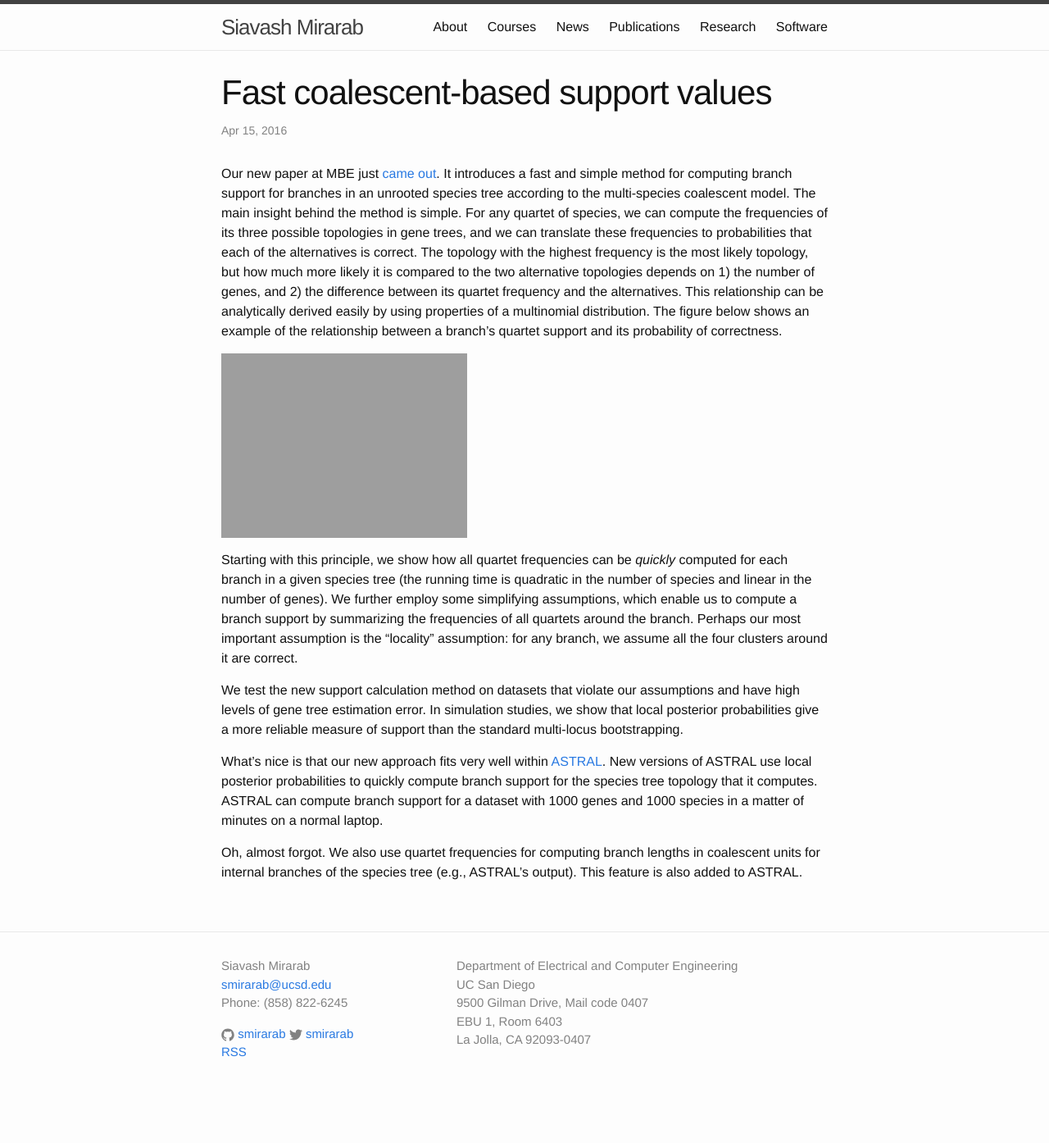
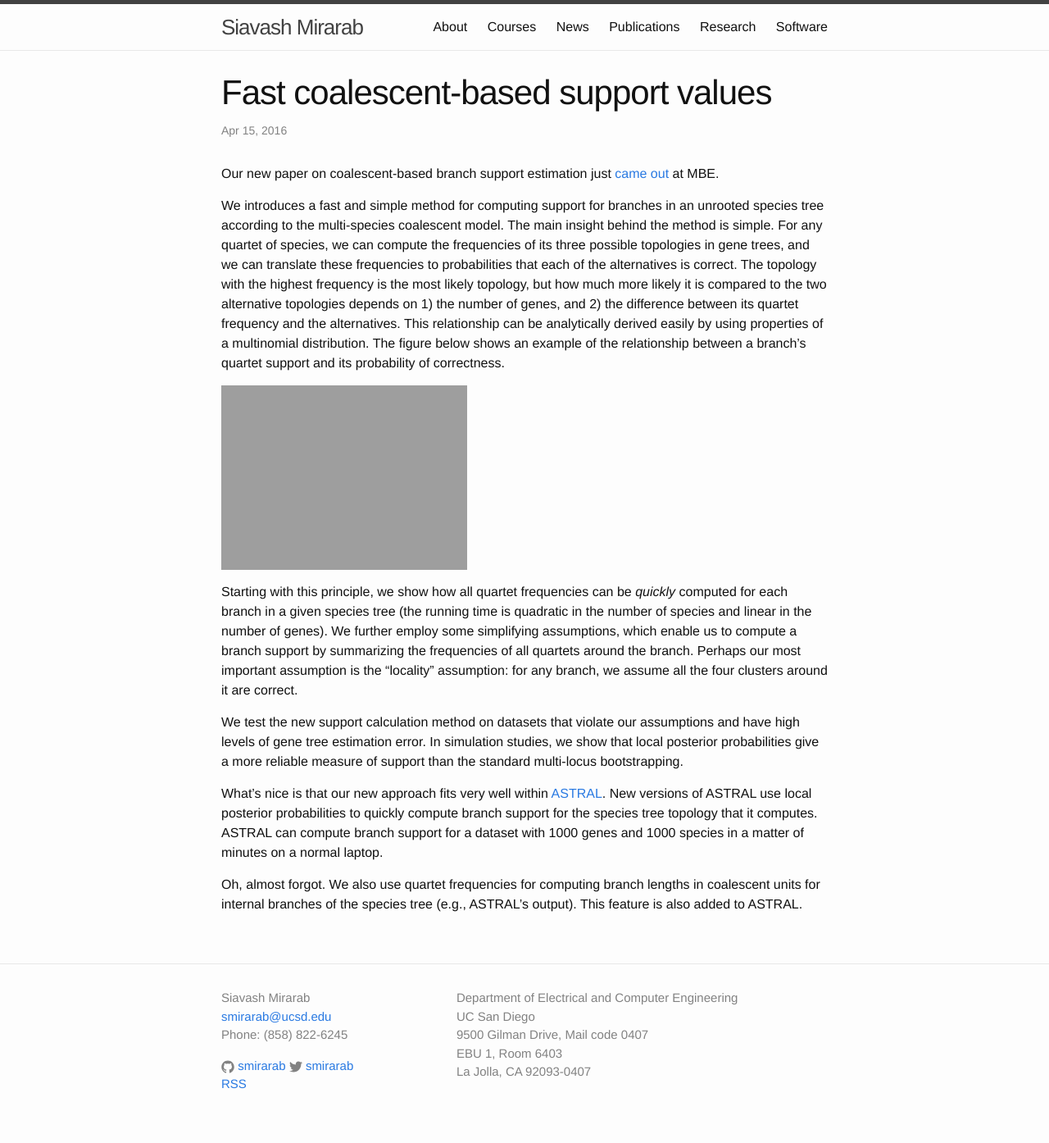
Before and after one commit to smirarab/website, a Jekyll site: the page built from _posts/2016-04-15-localpp.md, in a window 1280 px wide. Shown: the whole page at 82% size. Built offline with Jekyll 4.4.1, drawn with Linux system fonts in a browser that asks for light colours; before the commit the page ends 1355 px from its top, so only the background shows below that.

Commit message:
update news

```diff
--- a/_posts/2016-04-15-localpp.md
+++ b/_posts/2016-04-15-localpp.md
@@ -3,7 +3,9 @@ layout: post
 title: Fast coalescent-based support values
 ---
 
-Our new paper at MBE just [came out](http://mbe.oxfordjournals.org/cgi/content/abstract/msw079?ijkey=OTHYAZPfjJsY2Ce&keytype=ref). It introduces a fast and simple method for computing branch support for branches in an unrooted species tree according to the multi-species coalescent model. The main insight behind the method is simple. For any quartet of species, we can compute the frequencies of its three possible topologies in gene trees, and we can translate these frequencies to probabilities that each of the alternatives is correct. The topology with the highest frequency is the most likely topology, but how much more likely it is compared to the two alternative topologies depends on 1) the number of genes, and 2) the difference between its quartet frequency and the alternatives. This relationship can be analytically derived easily by using properties of a multinomial distribution. The figure below shows an example of the relationship between a branch's quartet support and its probability of correctness.
+Our new paper on coalescent-based branch support estimation just [came out](http://mbe.oxfordjournals.org/cgi/content/abstract/msw079?ijkey=OTHYAZPfjJsY2Ce&keytype=ref) at MBE.
+
+We introduces a fast and simple method for computing support for branches in an unrooted species tree according to the multi-species coalescent model. The main insight behind the method is simple. For any quartet of species, we can compute the frequencies of its three possible topologies in gene trees, and we can translate these frequencies to probabilities that each of the alternatives is correct. The topology with the highest frequency is the most likely topology, but how much more likely it is compared to the two alternative topologies depends on 1) the number of genes, and 2) the difference between its quartet frequency and the alternatives. This relationship can be analytically derived easily by using properties of a multinomial distribution. The figure below shows an example of the relationship between a branch's quartet support and its probability of correctness.
 
 
 <img src="{{ site.url }}/assets/qs-vs-pp-2.pdf" width="300" alt="image" />
```
